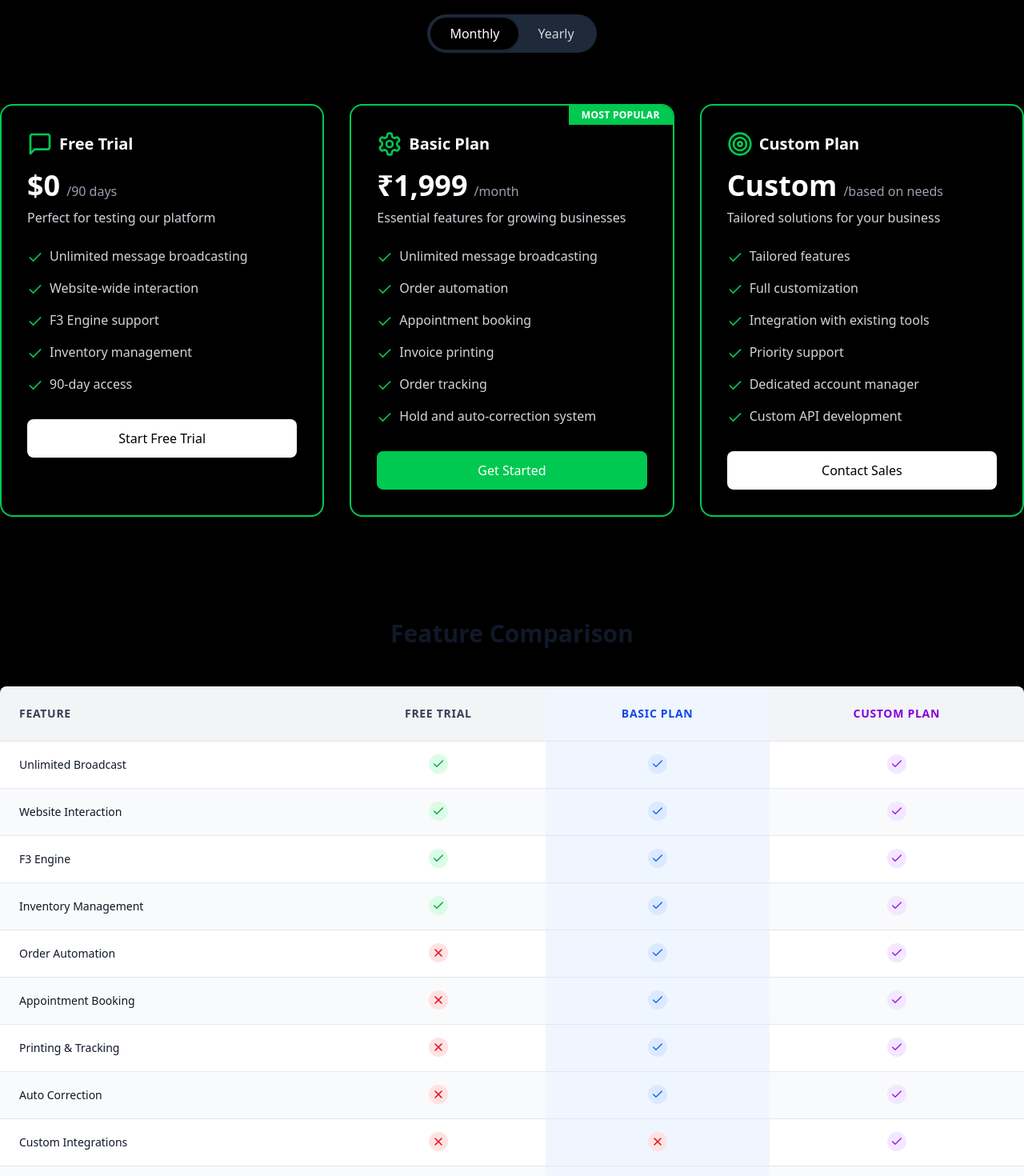
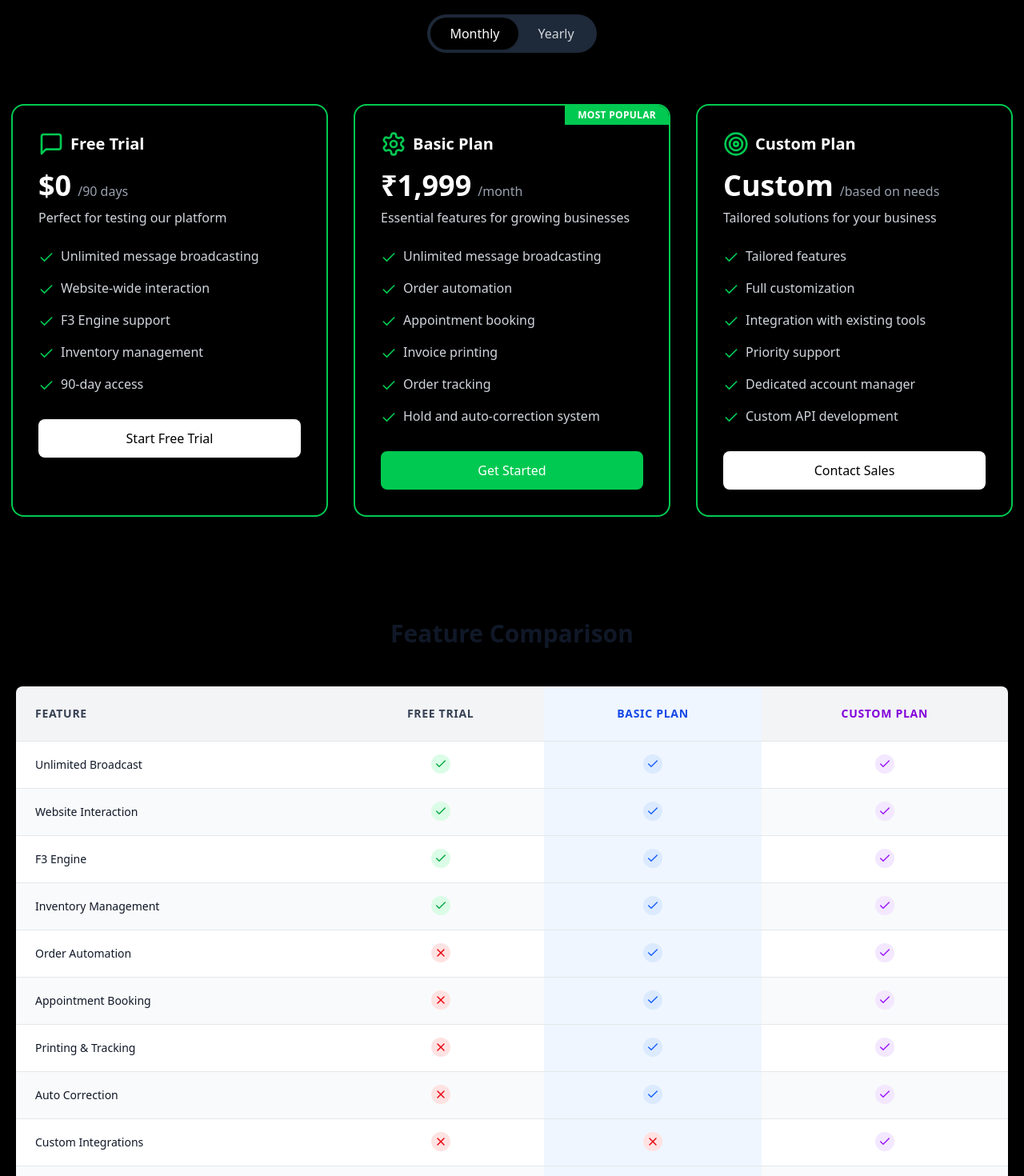
Before and after one commit to seenuvasan872003/LandingPage, a React (Vite) app: page /price in a window 1280 px wide. Shown: the part 600-2070 px from the top of the page at 80% size. Built offline with nearby package versions, Linux system fonts and the light colour scheme.

Commit message:
update the pricing page ui correction

```diff
--- a/src/components/pricing/Enterprise.jsx
+++ b/src/components/pricing/Enterprise.jsx
@@ -29,7 +29,7 @@ const features = [
 const Enterprise = ({ theme }) => {
   return (
     <motion.section
-      className="py-16"
+      className="py-16 px-5"
       initial={{ opacity: 0 }}
       whileInView={{ opacity: 1 }}
       viewport={{ once: true }}
--- a/src/components/pricing/FAQ.jsx
+++ b/src/components/pricing/FAQ.jsx
@@ -70,7 +70,7 @@ const FAQ = () => {
             <button
               className={`w-full text-left p-6 rounded-lg flex justify-between items-center ${
                 activeIndex === index
-                  ? 'bg-blue-50 text-blue-700'
+                  ? 'bg-blue-50 text-green-700'
                   : 'bg-white text-gray-900 hover:bg-gray-50'
               } border transition-colors duration-200 shadow-sm`}
               onClick={() => toggleFAQ(index)}
--- a/src/components/pricing/FeatureComparison.jsx
+++ b/src/components/pricing/FeatureComparison.jsx
@@ -19,7 +19,7 @@ const features = [
 const FeatureComparison = () => {
   return (
     <motion.section
-      className="py-16"
+      className="py-16 px-5"
       initial={{ opacity: 0 }}
       whileInView={{ opacity: 1 }}
       viewport={{ once: true }}
--- a/src/components/pricing/PricingSection.jsx
+++ b/src/components/pricing/PricingSection.jsx
@@ -72,7 +72,7 @@ const PricingSection = ({ theme }) => {
       </motion.div>
 
       <motion.div
-        className="grid grid-cols-1 md:grid-cols-3 gap-8"
+        className="grid grid-cols-1 md:grid-cols-3 gap-8 px-3.5"
         variants={container}
         initial="hidden"
         whileInView="show"
--- a/src/components/pricing/TrustBadges.jsx
+++ b/src/components/pricing/TrustBadges.jsx
@@ -62,7 +62,7 @@ const TrustBadges = ({ theme = 'light' }) => {
         </motion.h2>
 
         <motion.div
-          className="grid grid-cols-2 md:grid-cols-3 lg:grid-cols-6 gap-8"
+          className="grid grid-cols-2 md:grid-cols-3  gap-8"
           variants={container}
           initial="hidden"
           whileInView="show"
```
